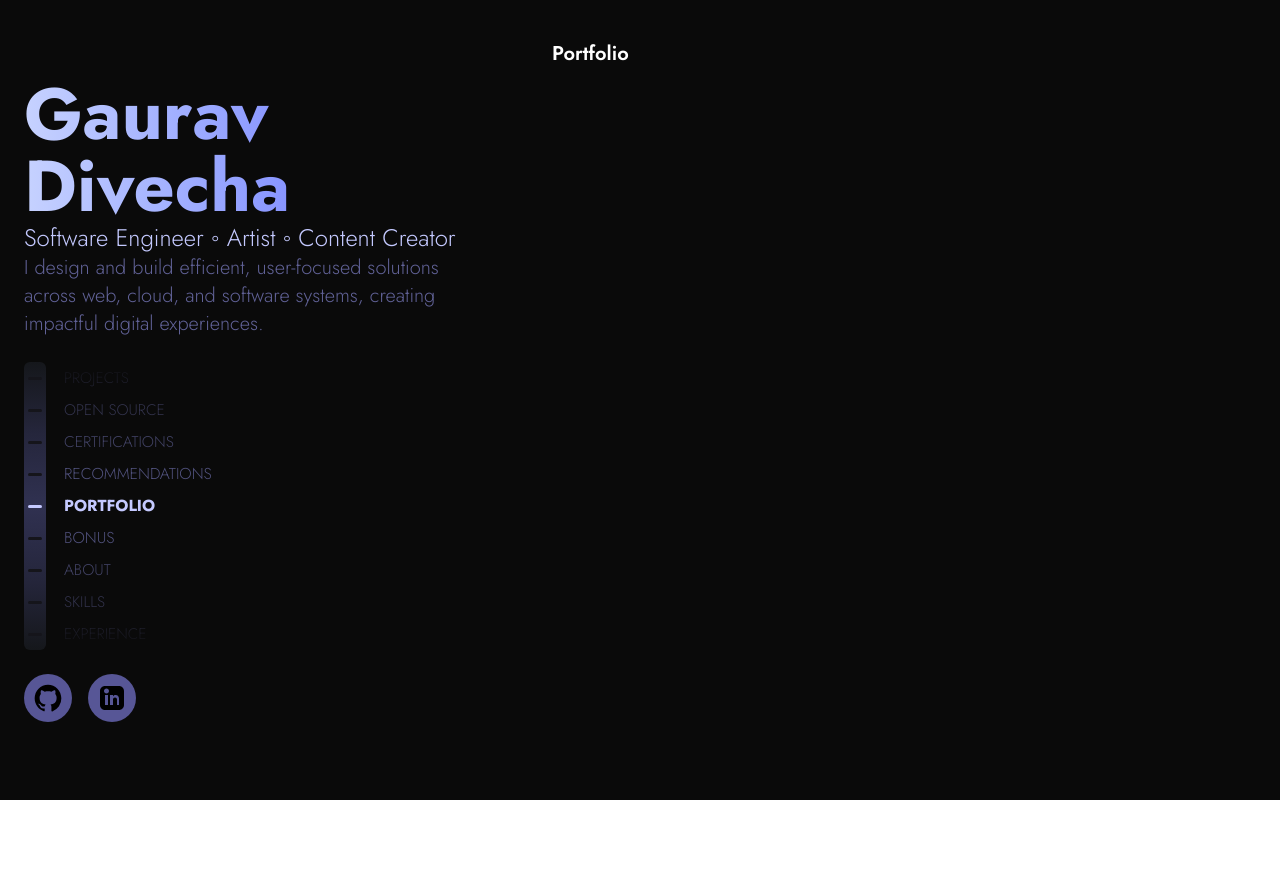
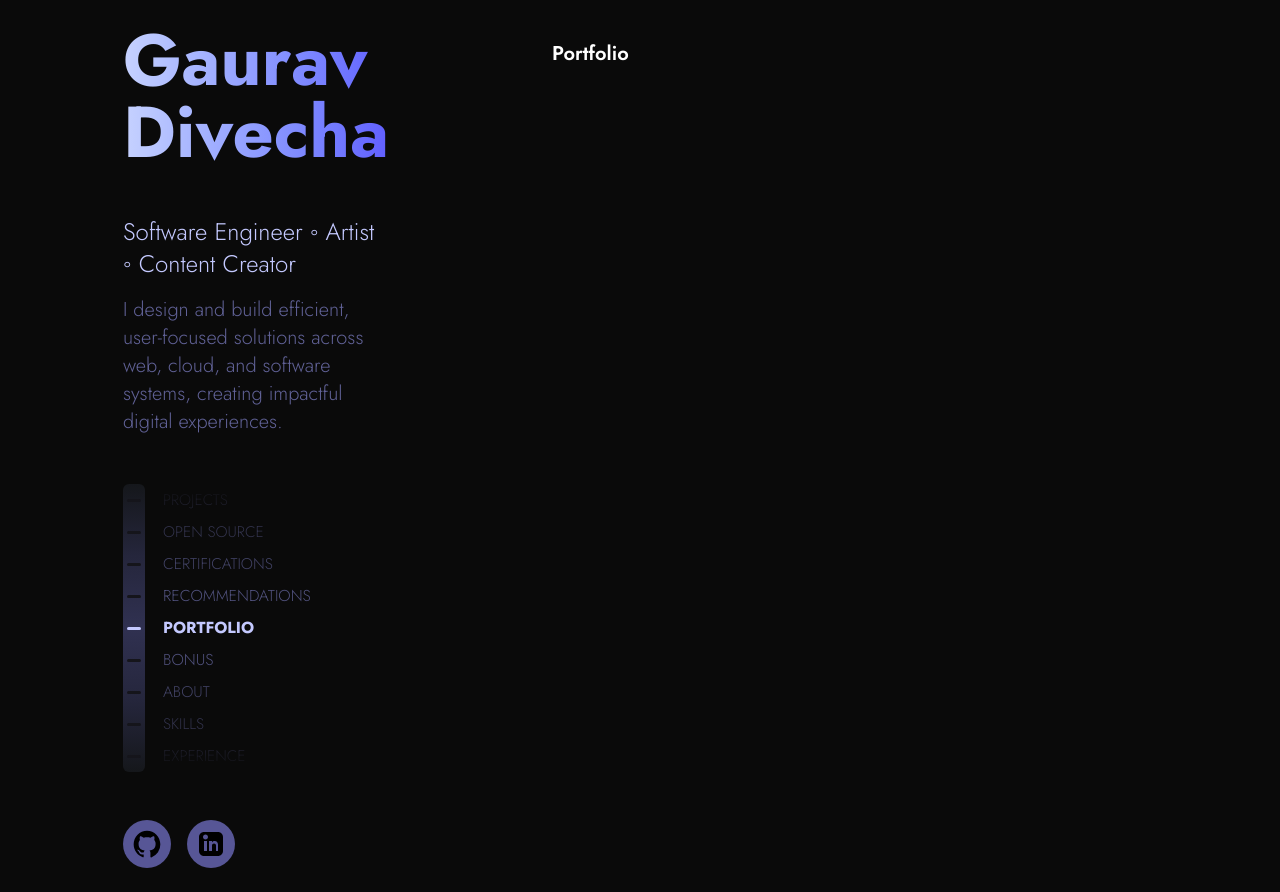
Before and after one commit to gdivecha/my-portfolio, a Next.js app: page / in a window 1280 px wide. Before the commit the page ends 800 px from the top, so only its background shows below. Built offline with nearby package versions, Linux system fonts and the light colour scheme.

Commit message:
Polished up the scrollwheel and added padding and margins

```diff
--- a/src/components/LeftPanel.tsx
+++ b/src/components/LeftPanel.tsx
@@ -32,7 +32,7 @@ function IconLinkedIn(props: React.SVGProps<SVGSVGElement>) {
 
 export default function LeftPanel() {
   return (
-    <div className="grid h-full place-content-center">
+    <div className="grid h-full place-content-center mx-50">
       <div>
         {/* Header */}
         <header>
@@ -43,26 +43,27 @@ export default function LeftPanel() {
               bg-clip-text text-transparent
               animate-gradient
               bg-[length:200%_200%]
+              mb-12
             "
           >
             Gaurav Divecha
           </h1>
-          <p className="text-2xl text-highlights font-thin">
+          <p className="text-2xl text-highlights font-thin my-4">
             Software Engineer ◦ Artist ◦ Content Creator
           </p>
-          <p className="text-xl text-portfolioDescription font-thin">
+          <p className="text-xl text-portfolioDescription font-thin mb-10">
             I design and build efficient, user-focused solutions across web,
             cloud, and software systems, creating impactful digital experiences.
           </p>
         </header>
 
         {/* Dial */}
-        <div className="my-6">
+        <div className="my-12">
           <ScrollWheel />
         </div>
 
         {/* Contact Buttons */}
-        <div className="mt-6 flex gap-4">
+        <div className="mt-12 flex gap-4">
           {/* GitHub */}
           <a
             href="https://github.com/gdivecha"
```
